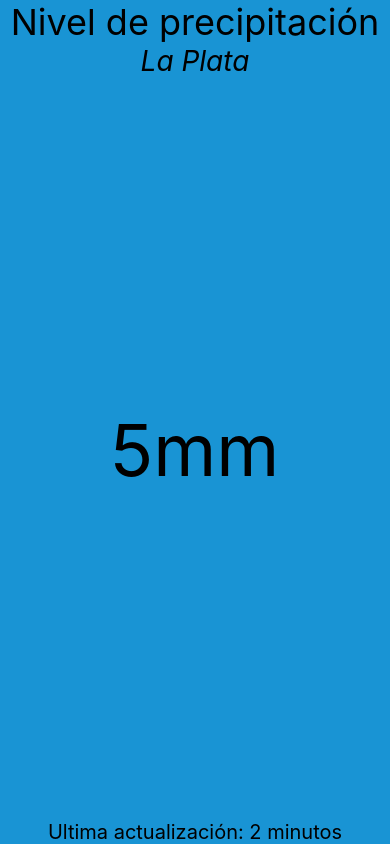
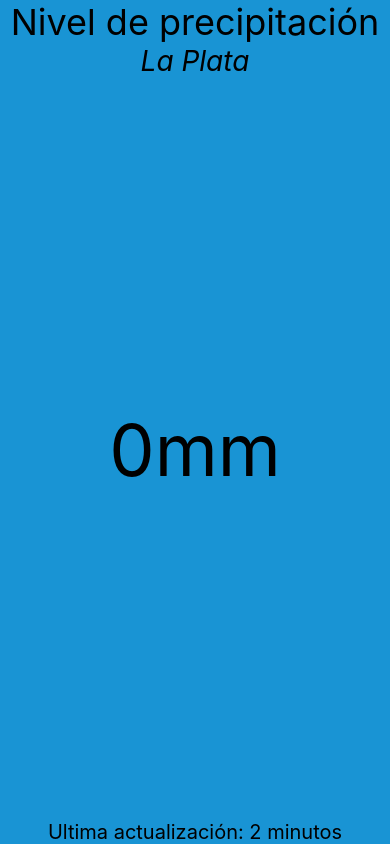
Before and after one commit to Nettaros/Rainfall-Advisor, a React Native app in the folder DEU_App/: screen / in a window 390 px wide. Built offline with nearby package versions, Linux system fonts and the light colour scheme; no server answers.

Commit message:
Arregla llamada a la API

```diff
--- a/DEU_App/src/components/Main.jsx
+++ b/DEU_App/src/components/Main.jsx
@@ -4,21 +4,38 @@ import { onChange } from 'react-native-reanimated'
 import Precipitacion from './hooks/ApiFetch.jsx'
 
 const Main = () => {
+  const [precipitacion, setPrecipitacion] = useState(0.0)
+  const [minutos, setMinutos] = useState(0)
+  const updateMin = 3;
+  const key = "4eca0073128e406ba75160847222905"
+  const place = "La Plata"
 
-  const [minutos, setMinutos] = useState(0)
+
+  const fetchPrecipitacion = async () => {
+    const response = await globalThis.fetch('https://api.weatherapi.com/v1/current.json?key='+key+"&q="+place+"&aqi=no")
+    const json = await response.json()
+    setPrecipitacion(json.current.precip_mm)
+   //setPrecipitacion(Math.random())
+  }
+
+  useEffect(()=>{
+    fetchPrecipitacion()
+  },[])
 
   useEffect(() => {
     const timer = setInterval(() => {
-      setMinutos(minutos+1)
+      if (minutos == updateMin){
+        setMinutos(0)
+        fetchPrecipitacion()
+      }else{
+        setMinutos(minutos+1)
+      }
+
     }, 2000)
-
     return () => clearInterval(timer)
   })
 
-  function resetMinutos() {
-    console.log("resetie")
-    setMinutos(0)
-  }
+
 
   return (
     <View style={styles.container}>
@@ -27,7 +44,7 @@ const Main = () => {
         <Text style={styles.place}>La Plata</Text>
       </View>
       <View style={styles.row}>
-          <Precipitacion style={styles.data} onChange={Main.resetMinutos}/>
+          <Text style={styles.data}>{precipitacion}</Text>
           <Text style={styles.data}>mm</Text>
       </View>
       <View style={[styles.info_container, styles.row]}>
--- a/DEU_App/src/components/hooks/ApiFetch.jsx
+++ b/DEU_App/src/components/hooks/ApiFetch.jsx
@@ -1,35 +1,23 @@
 import {useEffect, useState} from 'react'
 import {Text} from 'react-native'
-import { onChange } from 'react-native-reanimated'
 
-const Precipitacion = (props) => {
+const Precipitacion = () => {
     const [precipitacion, setPrecipitacion] = useState(0.0)
     const key = "4eca0073128e406ba75160847222905"
     const place = "La Plata"
-    const fetchPrecipitation = async () => {
+    const fetchPrecipitacion = async () => {
         const response = await globalThis.fetch('https://api.weatherapi.com/v1/current.json?key='+key+"&q="+place+"&aqi=no")
         const json = await response.json()
         setPrecipitacion(json.current.precip_mm)
+        console.log("Actualizado")
+        return precipitacion
     }
-
-    /*useEffect(() => {
-        fetchPrecipitation()
-        const interval = setInterval(() => fetchPrecipitation(), 1000)
-        return () => {
-            clearInterval(interval)
-        }
-    }, [])*/
-
     useEffect(() => {
-        const interval = setInterval(() => setPrecipitacion(precipitacion+1),1000 )
-        return () => {
-            clearInterval(interval)
-        }
-    })
-
+        fetchPrecipitacion()
+    },[precipitacion])
 
     return (
-        <Text style={props.style} onChange={props.onChange}>{precipitacion}</Text>
+        precipitacion
     )
 }
 
```
